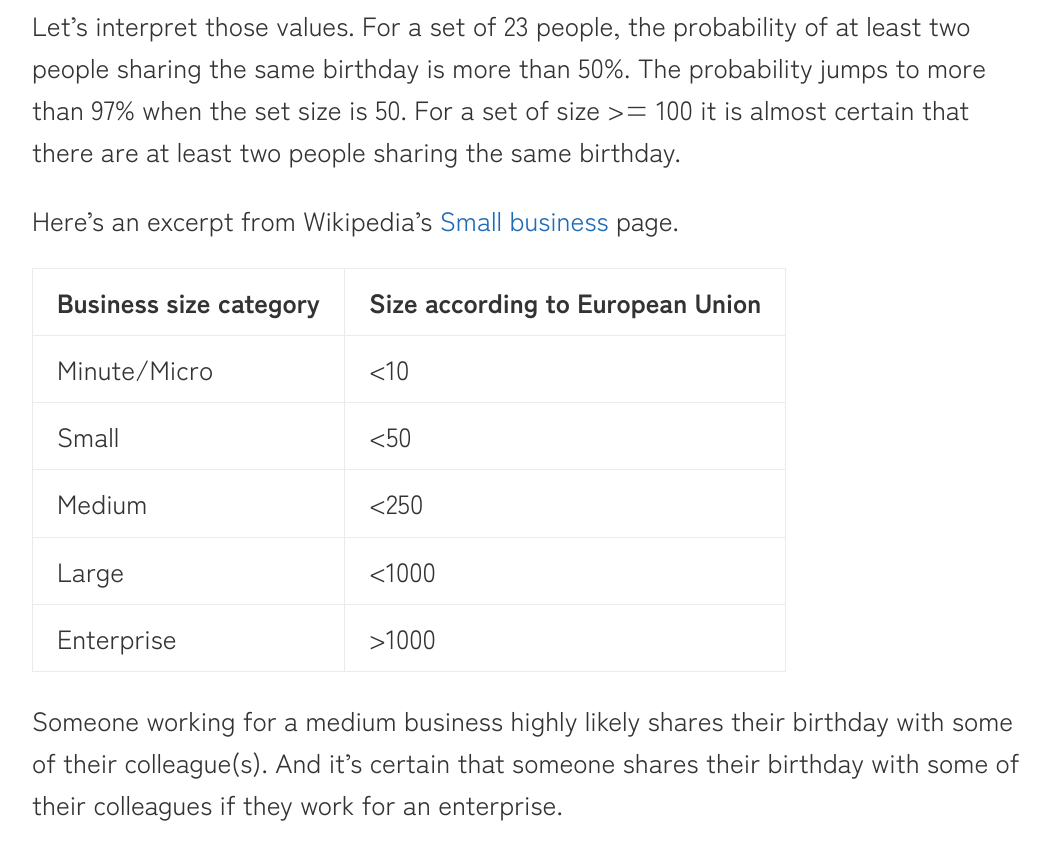
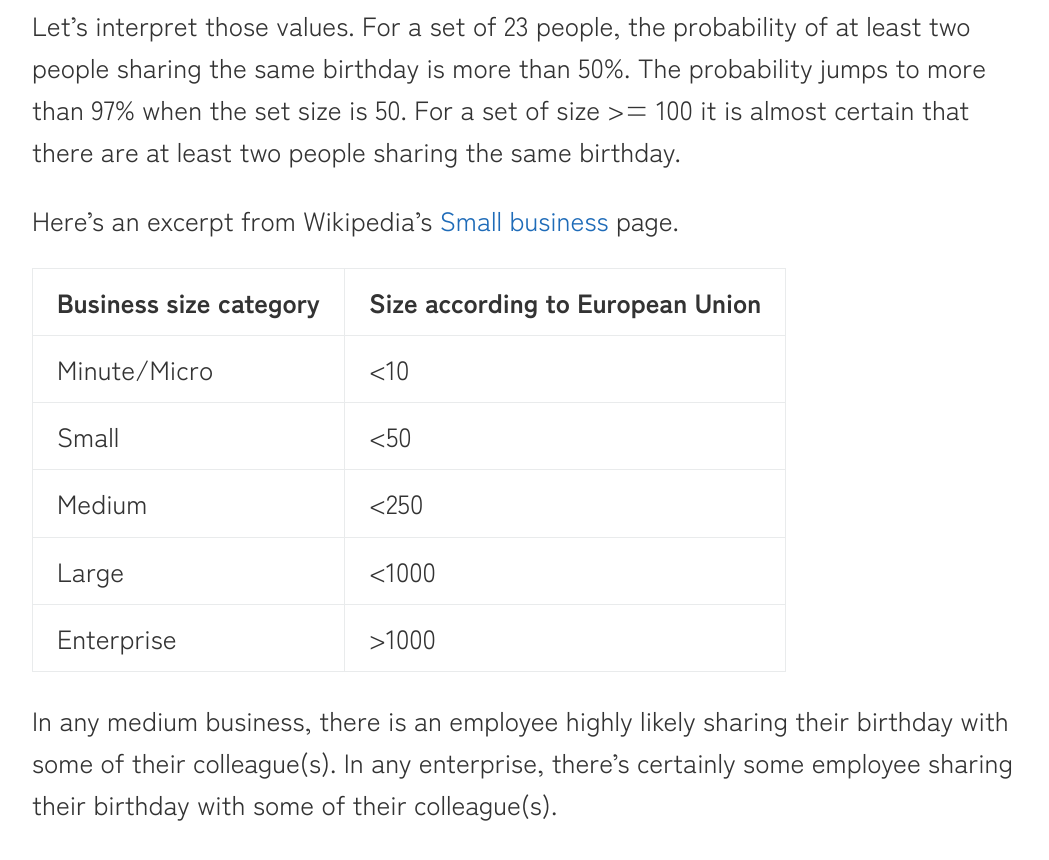
Before and after one commit to commandini/commandini.github.io, a Jekyll site: the page built from birthday_paradox.md, in a window 1280 px wide and 900 px high, scrolled down 4537 px. Shown: the top 860 px of the window, without its empty margins (112-1161 px from the left). Built offline with Jekyll 4.4.1, drawn with Linux system fonts in a browser that asks for light colours; some web fonts are replaced.

Commit message:
better wording

```diff
--- a/birthday_paradox.md
+++ b/birthday_paradox.md
@@ -101,5 +101,5 @@ Here's an excerpt from Wikipedia's [Small business](https://en.wikipedia.org/wik
 | Large                  | <1000                            |
 | Enterprise             | >1000                            |
 
-Someone working for a medium business highly likely shares their birthday with some of their colleague(s).
-And it's certain that someone shares their birthday with some of their colleagues if they work for an enterprise.
+In any medium business, there is an employee highly likely sharing their birthday with some of their colleague(s).
+In any enterprise, there's certainly some employee sharing their birthday with some of their colleague(s).
```
